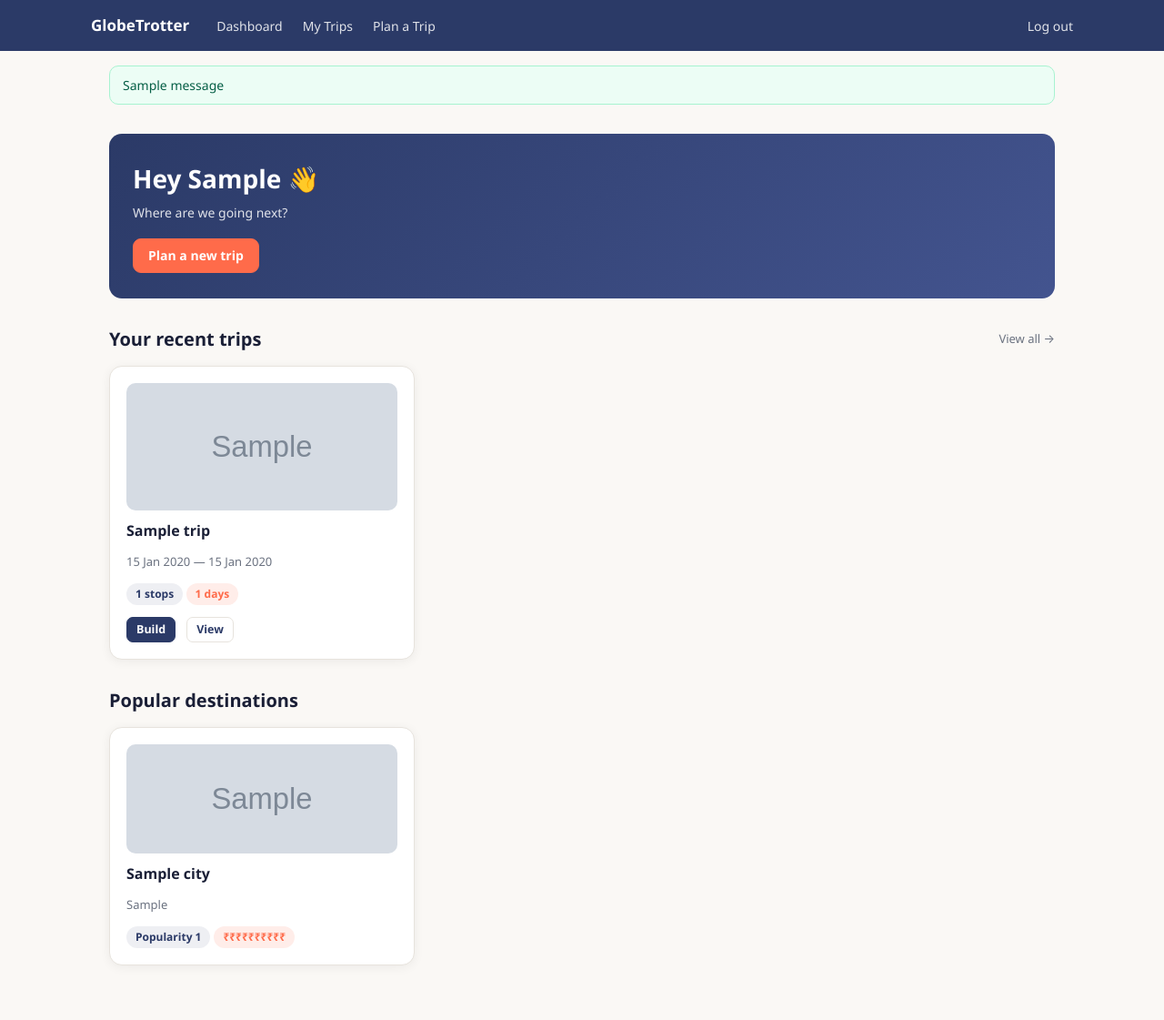
After one commit to Kaustubh-Shekhar/Globe-Trotter-Odoo-2026, a Flask app: page /dashboard in a window 1280 px wide. The commit adds this page. Shown: the whole page at 91% size. Run offline with Flask 3, Linux system fonts and the light colour scheme; the visitor is signed in with stand-in values (Sample User, id 1); tables that the repository leaves empty hold one stand-in row (values such as "Sample post"); grey boxes marked "Sample" are stand-in pictures; one stand-in notice (Sample message) is shown.

Commit message:
SignUp/Login to DB, Add dashboard route and template

```diff
--- a/route/trips.py
+++ b/route/trips.py
@@ -0,0 +1,21 @@
+from flask import Blueprint, render_template
+
+from models import City, Trip
+from helpers import login_required, current_user
+
+trips_bp = Blueprint("trips", __name__)
+
+
+@trips_bp.route("/dashboard")
+@login_required
+def dashboard():
+    user = current_user()
+    trips = (Trip.query
+             .filter_by(user_id=user.id)
+             .order_by(Trip.created_at.desc())
+             .limit(6).all())
+    popular_cities = (City.query
+                      .order_by(City.popularity.desc())
+                      .limit(6).all())
+    return render_template("dashboard.html", user=user,
+                           trips=trips, popular_cities=popular_cities)
--- /dev/null
+++ b/templates/dashboard.html
@@ -0,0 +1,85 @@
+{% extends "base.html" %}
+{% block title %}Dashboard — GlobeTrotter{% endblock %}
+
+{% block styles %}
+<style>
+    .hero {
+        background: linear-gradient(135deg, var(--primary), #43548f);
+        color: #fff;
+        border-radius: var(--radius);
+        padding: 28px 26px;
+        margin-bottom: 26px;
+    }
+    .hero h1 { color: #fff; }
+    .hero p { margin: 6px 0 18px; opacity: .85; font-size: 14px; }
+    .section-head { margin: 30px 0 14px; }
+    .city-card .card-img { height: 120px; }
+</style>
+{% endblock %}
+
+{% block content %}
+
+<div class="hero">
+    <h1>Hey {{ user.first_name }} 👋</h1>
+    <p>Where are we going next?</p>
+    <a class="btn btn-accent" href="/trips/new">Plan a new trip</a>
+</div>
+
+<div class="spread section-head">
+    <h2 style="margin:0">Your recent trips</h2>
+    <a class="muted" href="/trips">View all →</a>
+</div>
+
+{% if trips %}
+    <div class="grid">
+        {% for trip in trips %}
+            <div class="card">
+                {% if trip.cover_image %}
+                    <img class="card-img" src="{{ trip.cover_image }}" alt="{{ trip.name }}">
+                {% endif %}
+                <h3>{{ trip.name }}</h3>
+                <p class="muted">
+                    {% if trip.start_date %}
+                        {{ trip.start_date.strftime('%d %b %Y') }} —
+                        {{ trip.end_date.strftime('%d %b %Y') }}
+                    {% else %}
+                        Dates not set
+                    {% endif %}
+                </p>
+                <p class="muted">
+                    <span class="badge">{{ trip.stops|length }} stops</span>
+                    <span class="badge badge-accent">{{ trip.days }} days</span>
+                </p>
+                <div class="row" style="margin-top:12px">
+                    <a class="btn btn-sm" href="/trips/{{ trip.id }}/build">Build</a>
+                    <a class="btn btn-sm btn-ghost" href="/trips/{{ trip.id }}/view">View</a>
+                </div>
+            </div>
+        {% endfor %}
+    </div>
+{% else %}
+    <div class="card empty">
+        <p>No trips yet. Your first adventure is one click away.</p>
+        <a class="btn btn-accent" href="/trips/new">Plan a trip</a>
+    </div>
+{% endif %}
+
+<div class="section-head">
+    <h2 style="margin:0">Popular destinations</h2>
+</div>
+
+<div class="grid">
+    {% for city in popular_cities %}
+        <div class="card city-card">
+            {% if city.image_url %}
+                <img class="card-img" src="{{ city.image_url }}" alt="{{ city.name }}">
+            {% endif %}
+            <h3>{{ city.name }}</h3>
+            <p class="muted">{{ city.country }}</p>
+            <span class="badge">Popularity {{ city.popularity }}</span>
+            <span class="badge badge-accent">{{ "₹" * city.cost_index }}</span>
+        </div>
+    {% endfor %}
+</div>
+
+{% endblock %}
```
Also changed, not shown: route/auth.py (+87 -0 lines), static/css/auth.css (+20 -0 lines), static/js/auth.js (+2 -6 lines), templates/auth.html (+12 -2 lines).
